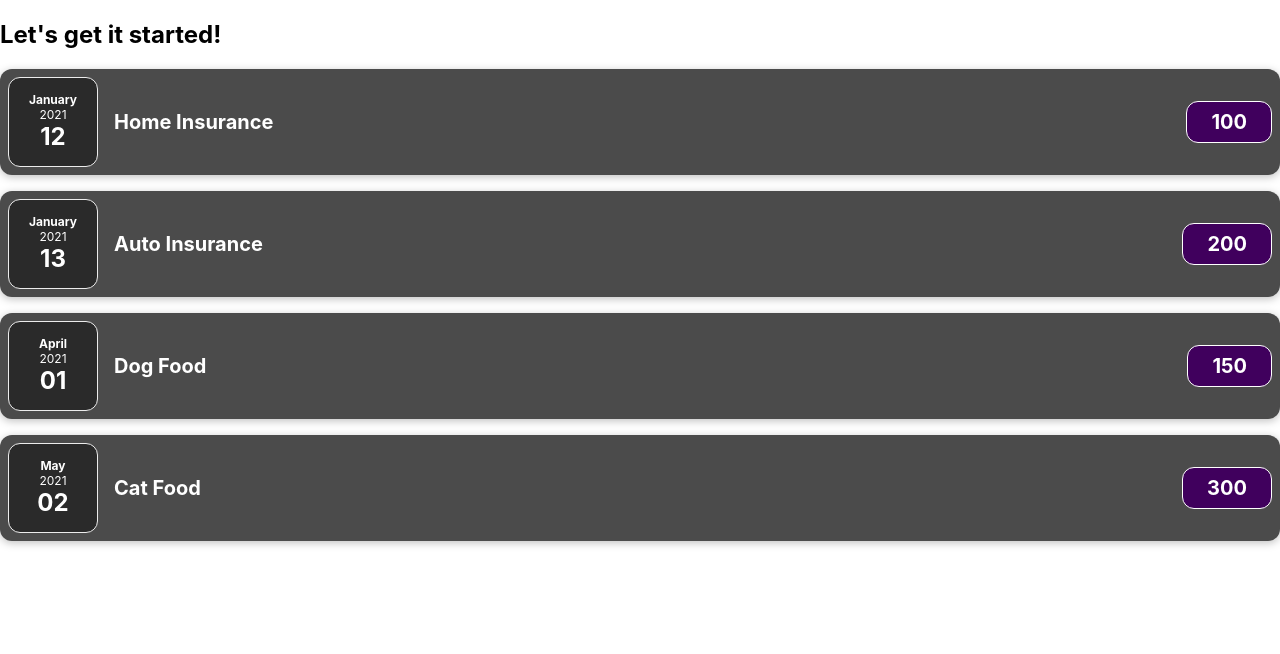
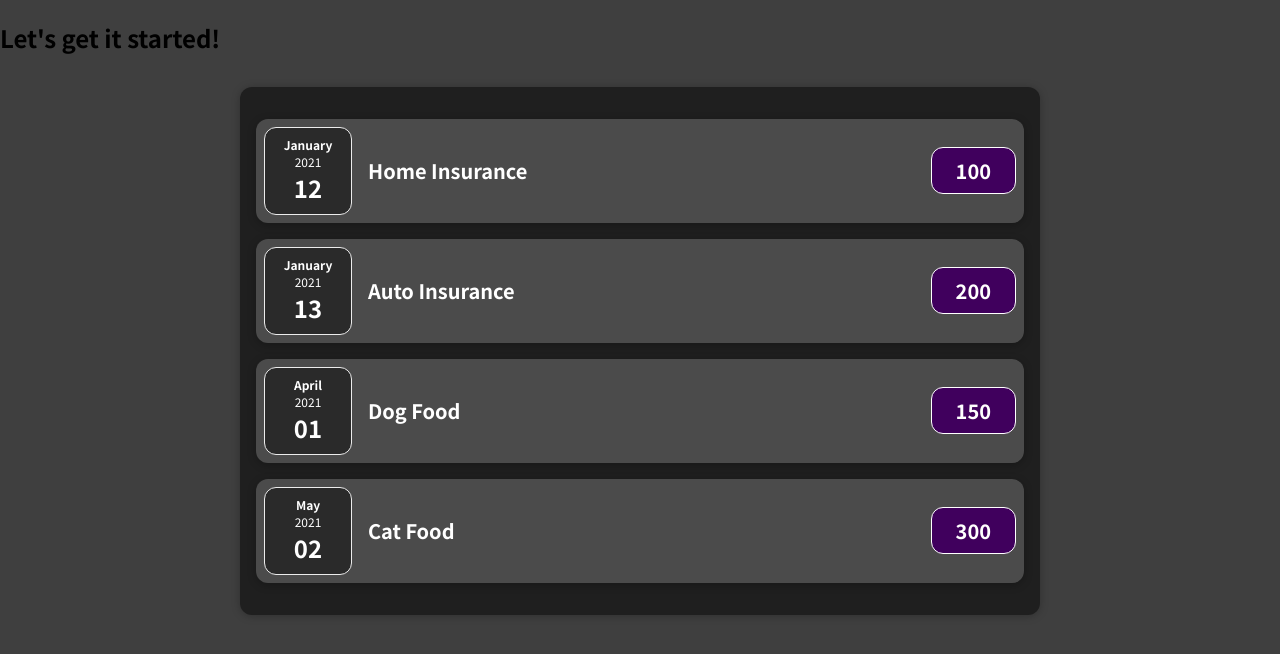
Before and after one commit to Cabonilla/react_practice_sandbox, a React (Create React App) app: page / in a window 1280 px wide. Shown: the top 654 px of the page. Built offline with nearby package versions, Linux system fonts and the light colour scheme.

Commit message:
Completed Expenses component + fixed CSS.

```diff
--- /dev/null
+++ b/src/components/Expenses.css
@@ -0,0 +1,9 @@
+.expenses {
+  padding: 1rem;
+  background-color: rgb(31, 31, 31);
+  margin: 2rem auto;
+  width: 50rem;
+  max-width: 95%;
+  border-radius: 12px;
+  box-shadow: 0 1px 8px rgba(0, 0, 0, 0.25);
+}
--- a/src/components/Expenses.js
+++ b/src/components/Expenses.js
@@ -1,8 +1,9 @@
 import ExpenseItem from './ExpenseItem';
+import './Expenses.css';
 
-function Expenses (props) {
+function Expenses(props) {
   return (
-    <div>
+    <div className="expenses">
       <ExpenseItem
         title={props.items[0].title}
         amount={props.items[0].amount}
--- a/src/index.css
+++ b/src/index.css
@@ -1,13 +1,14 @@
+@import url('https://fonts.googleapis.com/css2?family=Noto+Sans+JP:wght@400;700&display=swap');
+
+* {
+  box-sizing: border-box;
+}
+
+html {
+  font-family: 'Noto Sans JP', sans-serif;
+}
+
 body {
   margin: 0;
-  font-family: -apple-system, BlinkMacSystemFont, 'Segoe UI', 'Roboto', 'Oxygen',
-    'Ubuntu', 'Cantarell', 'Fira Sans', 'Droid Sans', 'Helvetica Neue',
-    sans-serif;
-  -webkit-font-smoothing: antialiased;
-  -moz-osx-font-smoothing: grayscale;
+  background-color: #3f3f3f;
 }
-
-code {
-  font-family: source-code-pro, Menlo, Monaco, Consolas, 'Courier New',
-    monospace;
-}
```
Lines whose indentation alone changed are shown as unchanged.
